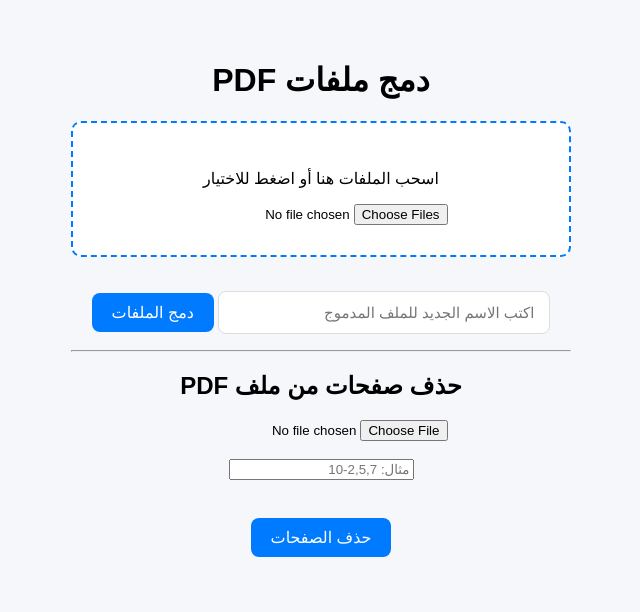
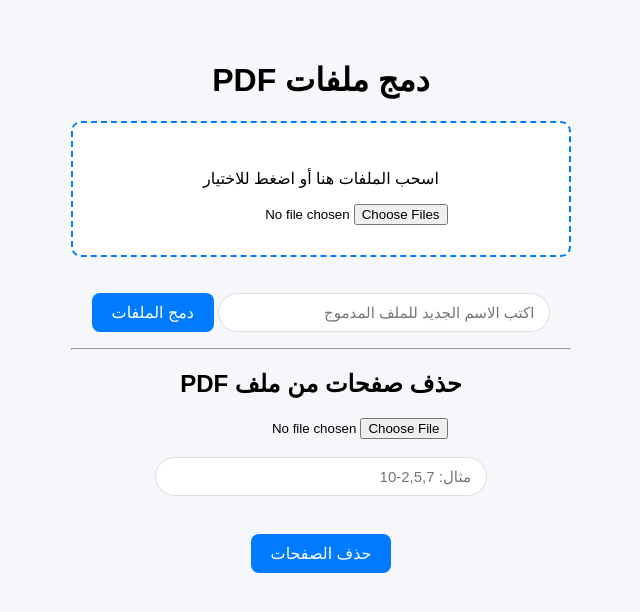
Before and after one commit to maf1250/PDF, a Flask app: page / in a window 1280 px wide. Shown: the top 612 px of the page, without its empty margins (319-959 px from the left). Run offline with Flask 3, Linux system fonts and the light colour scheme.

Commit message:
Update style.css

```diff
--- a/static/style.css
+++ b/static/style.css
@@ -62,10 +62,10 @@ button {
     display: none;
 }
 #NewName {
-  padding: 12px 15px;
+  padding: 10px 15px;
   width: 60%;
   border: 1px solid #ddd;
-  border-radius: 8px;
+  border-radius: 80px;
   font-size: 15px;
   transition: all 0.3s ease;
 }
@@ -75,3 +75,12 @@ button {
   box-shadow: 0 0 8px rgba(76, 175, 80, 0.3);
   outline: none;
 }
+#pagesInput {
+  padding: 10px 15px;
+  width: 60%;
+  border: 1px solid #ddd;
+  border-radius: 80px;
+  font-size: 15px;
+  transition: all 0.3s ease;
+}
+}
```
